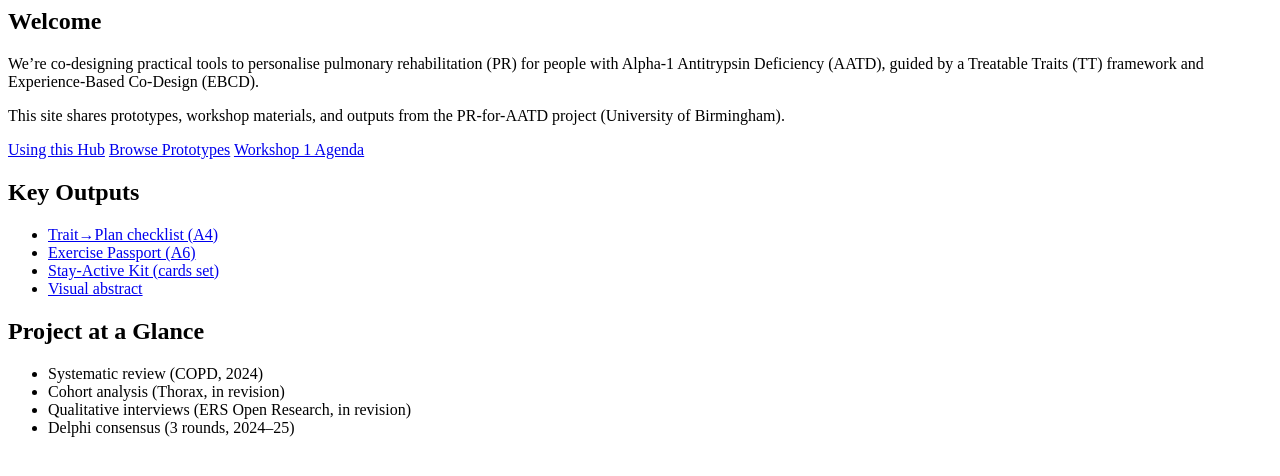
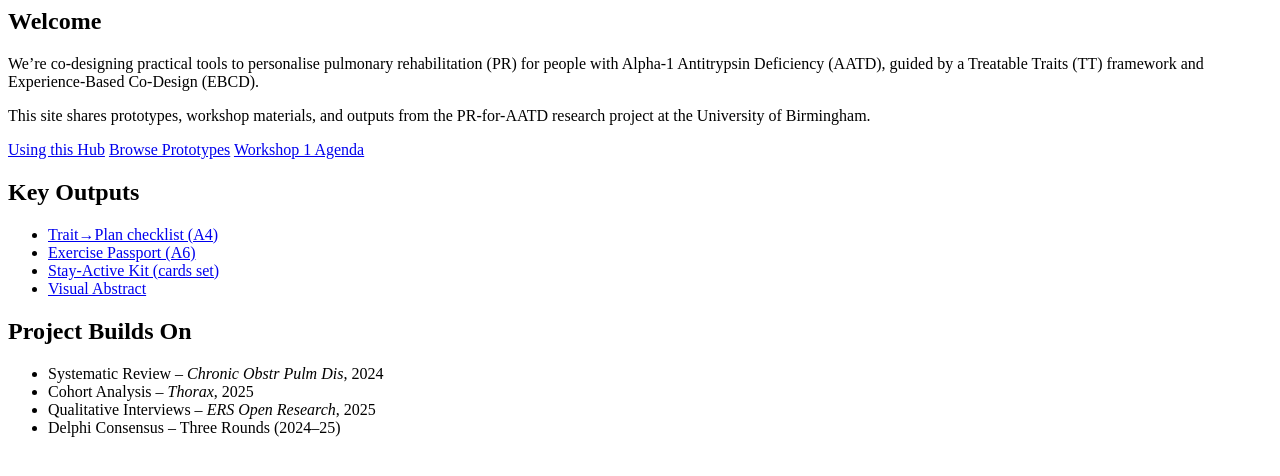
Before and after one commit to Faldani/PR-for-AATD, a plain HTML site: page index.html in a window 1280 px wide. Drawn offline with Linux system fonts and the light colour scheme.

Commit message:
Update index.html

```diff
--- a/index.html
+++ b/index.html
@@ -2,11 +2,13 @@
   <section>
     <h2>Welcome</h2>
     <p>
-      We’re co-designing practical tools to personalise pulmonary rehabilitation (PR) for people with Alpha-1
-      Antitrypsin Deficiency (AATD), guided by a Treatable Traits (TT) framework and Experience-Based Co-Design (EBCD).
+      We’re co-designing practical tools to personalise pulmonary rehabilitation (PR) for people with
+      Alpha-1 Antitrypsin Deficiency (AATD), guided by a Treatable Traits (TT) framework and
+      Experience-Based Co-Design (EBCD).
     </p>
     <p>
-      This site shares prototypes, workshop materials, and outputs from the PR-for-AATD project (University of Birmingham).
+      This site shares prototypes, workshop materials, and outputs from the PR-for-AATD research project
+      at the University of Birmingham.
     </p>
     <p>
       <a class="btn" href="docs/how-to-use.html">Using this Hub</a>
@@ -21,17 +23,17 @@
       <li><a href="prototypes/trait-plan-form.pdf">Trait→Plan checklist (A4)</a></li>
       <li><a href="prototypes/exercise-passport.pdf">Exercise Passport (A6)</a></li>
       <li><a href="prototypes/stay-active-kit.pdf">Stay-Active Kit (cards set)</a></li>
-      <li><a href="outputs/visual-abstract.png">Visual abstract</a></li>
+      <li><a href="outputs/visual-abstract.png">Visual Abstract</a></li>
     </ul>
   </section>
 
   <section>
-    <h2>Project at a Glance</h2>
+    <h2>Project Builds On</h2>
     <ul>
-      <li>Systematic review (COPD, 2024)</li>
-      <li>Cohort analysis (Thorax, in revision)</li>
-      <li>Qualitative interviews (ERS Open Research, in revision)</li>
-      <li>Delphi consensus (3 rounds, 2024–25)</li>
+      <li>Systematic Review – <i>Chronic Obstr Pulm Dis</i>, 2024</li>
+      <li>Cohort Analysis – <i>Thorax</i>, 2025</li>
+      <li>Qualitative Interviews – <i>ERS Open Research</i>, 2025</li>
+      <li>Delphi Consensus – Three Rounds (2024–25)</li>
     </ul>
   </section>
 </main>
```
